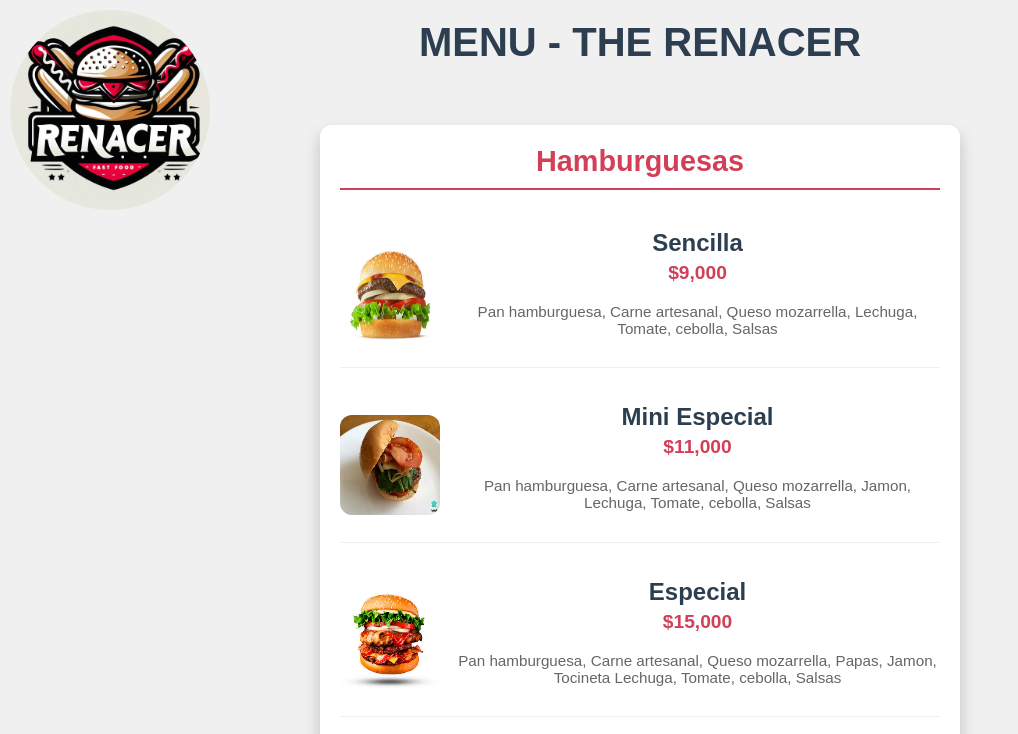
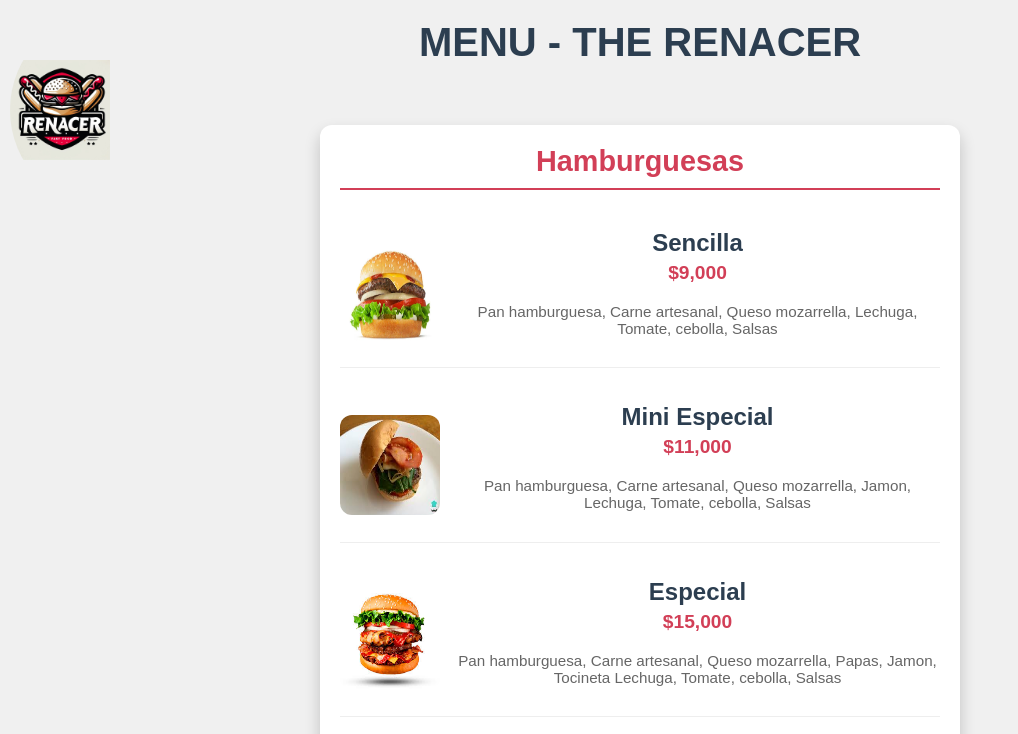
Before and after one commit to JhonJairoGuzman/MENU, a plain HTML site: page menu.html in a window 1280 px wide. Shown: the top 734 px of the page, without its empty margins (0-1018 px from the left). Drawn offline with Linux system fonts and the light colour scheme.

Commit message:
ajustes del logo

```diff
--- a/menu.html
+++ b/menu.html
@@ -182,7 +182,7 @@ body {
 }
 
 .logo img {
-    height: 200px; /* Aumenta la altura del logo para hacerlo más grande */
+    height: 100px; /* Aumenta la altura del logo para hacerlo más grande */
     width: auto; /* Mantiene la proporción del logo */
 }
 
```
